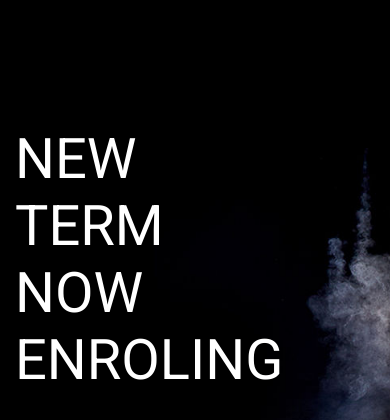
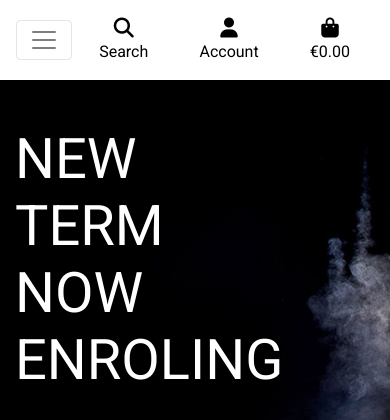
Before and after one commit to garyburke888/the_performance_academy_v1, a Django app: page / in a window 390 px wide. Shown: the top 420 px of the page. Run offline with Django 3.2, Linux system fonts and the light colour scheme; some libraries are stand-ins or nearby versions.

Commit message:
Add mobile_header and main navbar

```diff
--- a/templates/base.html
+++ b/templates/base.html
@@ -63,7 +63,7 @@
                         <a class="text-black nav-link" href="#" id="user-options" data-toggle="dropdown" aria-haspopup="true" aria-expanded="false">
                             <div class="text-center">
                                 <div><i class="fas fa-user fa-lg"></i></div>
-                                <p class="my-0">My Account</p>
+                                <p class="my-0">Account</p>
                             </div>
                         </a>
                         <div class="dropdown-menu border-0" aria-labelledby="user-options">
@@ -96,6 +96,15 @@
                 </ul>
             </div>
         </div>
+        <div class="row bg-white">
+            <nav class="navbar navbar-expand-lg navbar-light w-100">
+                <button class="navbar-toggler" type="button" data-toggle="collapse" data-target="#main-nav" aria-controls="main-nav" aria-expanded="false" aria-label="Toggle navigation">
+                    <span class="navbar-toggler-icon"></span>
+                </button>
+                {% include 'includes/mobile-top-header.html' %}
+                {% include 'includes/main-nav.html' %}
+            </nav>
+        </div>
     </header>
 
     {% if messages %}
--- /dev/null
+++ b/templates/includes/main-nav.html
@@ -0,0 +1,81 @@
+<div class="collapse navbar-collapse" id="main-nav">
+    <ul class="navbar-nav w-auto mx-auto">
+        <li class="nav-item dropdown">
+            <a class="logo-font font-weight-bold nav-link text-black mr-5" href="#" id="all-classes-link" data-toggle="dropdown" aria-haspopup="true" aria-expanded="false">
+                All Classes
+            </a>
+            <div class="dropdown-menu border-0" aria-labelledby="all-classes-link">
+                <a href="" class="dropdown-item">By Age</a>
+                <a href="" class="dropdown-item ">By Day</a>
+                <a href="" class="dropdown-item ">By Category</a>
+                <a href="" class="dropdown-item">All Classes</a>
+            </div>
+        </li>
+
+        <li class="nav-item dropdown">
+            <a class="logo-font font-weight-bold nav-link text-black mr-5" href="#" id="singing-link" data-toggle="dropdown" aria-haspopup="true" aria-expanded="false">
+                Singing
+            </a>
+            <div class="dropdown-menu border-0" aria-labelledby="singing-link">
+                <a href="" class="dropdown-item">Pop/Rock</a>
+                <a href="" class="dropdown-item">Opera/Classical</a>
+                <a href="" class="dropdown-item">Blues/Jazz</a>
+                <a href="" class="dropdown-item">All Singing</a>
+            </div>
+        </li>
+
+        <li class="nav-item dropdown">
+            <a class="logo-font font-weight-bold nav-link text-black mr-5" href="#" id="Dancing-link" data-toggle="dropdown" aria-haspopup="true" aria-expanded="false">
+                Dancing
+            </a>
+            <div class="dropdown-menu border-0" aria-labelledby="dancing-link">
+                <a href="" class="dropdown-item">Hip Hop</a>
+                <a href="" class="dropdown-item">Ballet</a>
+                <a href="" class="dropdown-item">Contemporary</a>
+                <a href="" class="dropdown-item">Tap</a>
+                <a href="" class="dropdown-item">Ballroom</a>
+                <a href="" class="dropdown-item">Jazz</a>
+                <a href="" class="dropdown-item">Lyrical</a>
+                <a href="" class="dropdown-item">All Dance</a>
+            </div>
+        </li>
+
+        <li class="nav-item dropdown">
+            <a class="logo-font font-weight-bold nav-link text-black mr-5" href="#" id="acting-link" data-toggle="dropdown" aria-haspopup="true" aria-expanded="false">
+                Acting
+            </a>
+            <div class="dropdown-menu border-0" aria-labelledby="acting-link">
+                <a href="" class="dropdown-item">Stage</a>
+                <a href="" class="dropdown-item">Screen</a>
+                <a href="" class="dropdown-item">Improv</a>
+                <a href="" class="dropdown-item">All Acting</a>
+            </div>
+        </li>
+
+        <li class="nav-item dropdown">
+            <a class="logo-font font-weight-bold nav-link text-black mr-5" href="#" id="musical-theatre-link" data-toggle="dropdown" aria-haspopup="true" aria-expanded="false">
+                Musical Theatre
+            </a>
+            <div class="dropdown-menu border-0" aria-labelledby="musical-theatre-link">
+                <a href="" class="dropdown-item">Juniors</a>
+                <a href="" class="dropdown-item">Seniors</a>
+                <a href="" class="dropdown-item">Adults</a>
+                <a href="" class="dropdown-item">All Musical Theatre</a>
+            </div>
+        </li>
+
+        <li class="nav-item dropdown">
+            <a class="logo-font font-weight-bold nav-link text-black" href="#" id="instruments-link" data-toggle="dropdown" aria-haspopup="true" aria-expanded="false">
+                Instruments
+            </a>
+            <div class="dropdown-menu border-0" aria-labelledby="instrument-link">
+                <a href="" class="dropdown-item">Piano</a>
+                <a href="" class="dropdown-item">Guitar</a>
+                <a href="" class="dropdown-item">Bass</a>
+                <a href="" class="dropdown-item">Drums</a>
+                <a href="" class="dropdown-item">All Instruments</a>
+            </div>
+        </li>
+
+    </ul>
+</div>
--- /dev/null
+++ b/templates/includes/mobile-top-header.html
@@ -0,0 +1,56 @@
+<li class="list-inline-item">
+    <a class="text-black nav-link d-block d-lg-none" href="#" id="mobile-search" data-toggle="dropdown" aria-haspopup="true" aria-expanded="false">
+        <div class="text-center">
+            <div><i class="fas fa-search fa-lg"></i></div>
+            <p class="my-0">Search</p>
+        </div>
+    </a>
+    <div class="dropdown-menu border-0 w-100 p-3 rounded-0 my-0" aria-labelledby="mobile-search">
+        <form class="form" method="GET" action="">
+            <div class="input-group w-100">
+                <input class="form-control border border-black rounded-0" type="text" name="q" placeholder="Search">
+                <div class="input-group-append">
+                    <button class="form-control form-control btn btn-black border border-black rounded-0" type="submit">
+                        <span class="icon">
+                            <i class="fas fa-search"></i>
+                        </span>
+                    </button>
+                </div>
+            </div>
+        </form>
+    </div>
+</li>
+<li class="list-inline-item dropdown">
+    <a class="text-black nav-link d-block d-lg-none" href="#" id="user-options" data-toggle="dropdown" aria-haspopup="true" aria-expanded="false">
+        <div class="text-center">
+            <div><i class="fas fa-user fa-lg"></i></div>
+            <p class="my-0">Account</p>
+        </div>
+    </a>
+    <div class="dropdown-menu border-0" aria-labelledby="user-options">
+        {% if request.user.is_authenticated %}
+            {% if request.user.is_superuser %}
+                <a href="{% url 'account_logout' %}" class="dropdown-item">Product Management</a>
+            {% endif %}
+            <a href="{% url 'profile' %}" class="dropdown-item">My Profile</a>
+            <a href="{% url 'account_logout' %}" class="dropdown-item">Logout</a>
+        {% else %}
+            <a href="{% url 'account_signup' %}" class="dropdown-item">Register</a>
+            <a href="{% url 'account_login' %}" class="dropdown-item">Login</a>
+        {% endif %}
+    </div>
+</li>
+<li class="list-inline-item">
+    <a class="{% if grand_total %}text-primary font-weight-bold{% else %}text-black{% endif %} nav-link d-block d-lg-none" href="">
+        <div class="text-center">
+            <div><i class="fas fa-shopping-bag fa-lg"></i></div>
+            <p class="my-0">
+                {% if grand_total %}
+                    ${{ grand_total|floatformat:2 }}
+                {% else %}
+                    €0.00
+                {% endif %}
+            </p>
+        </div>
+    </a>
+</li>
```
